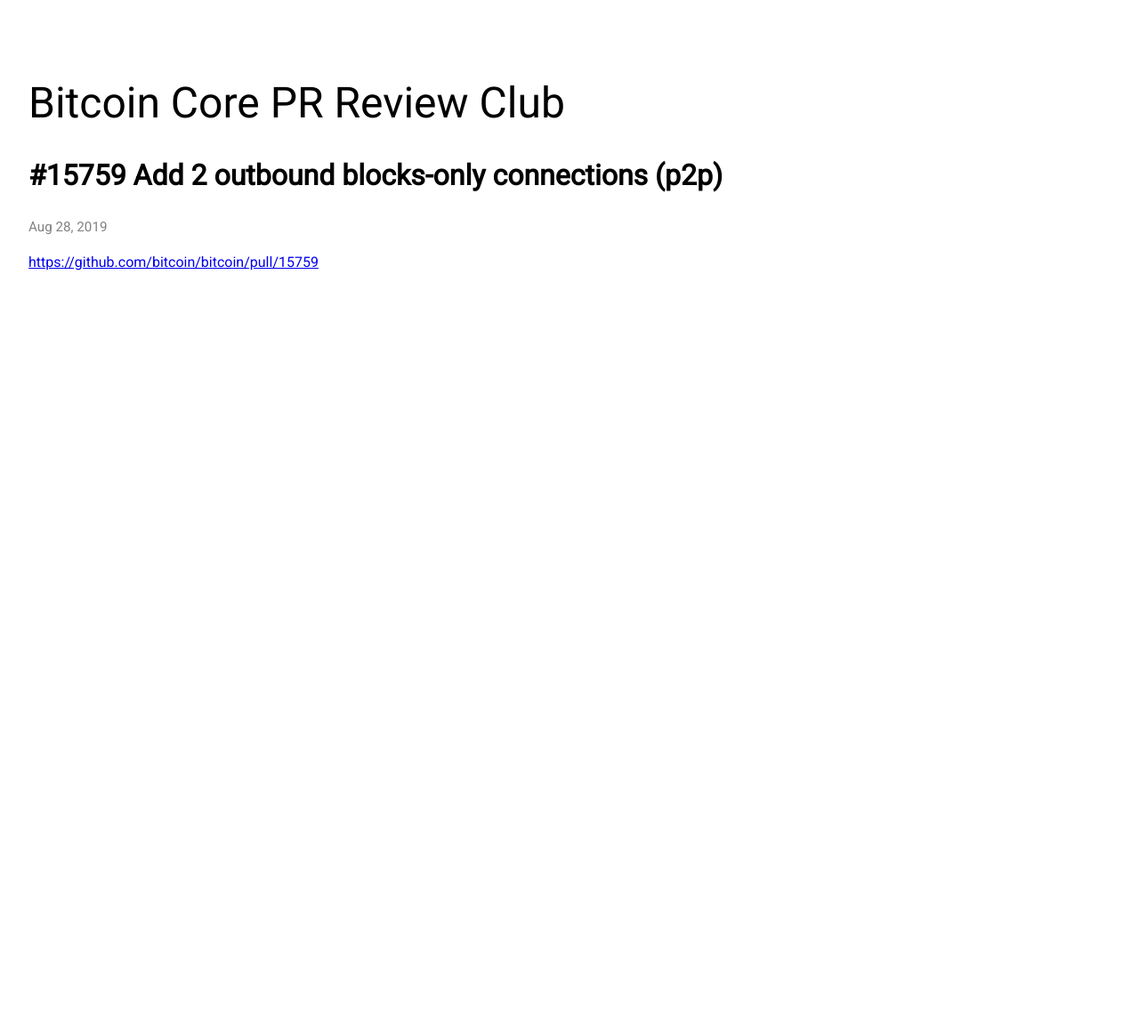
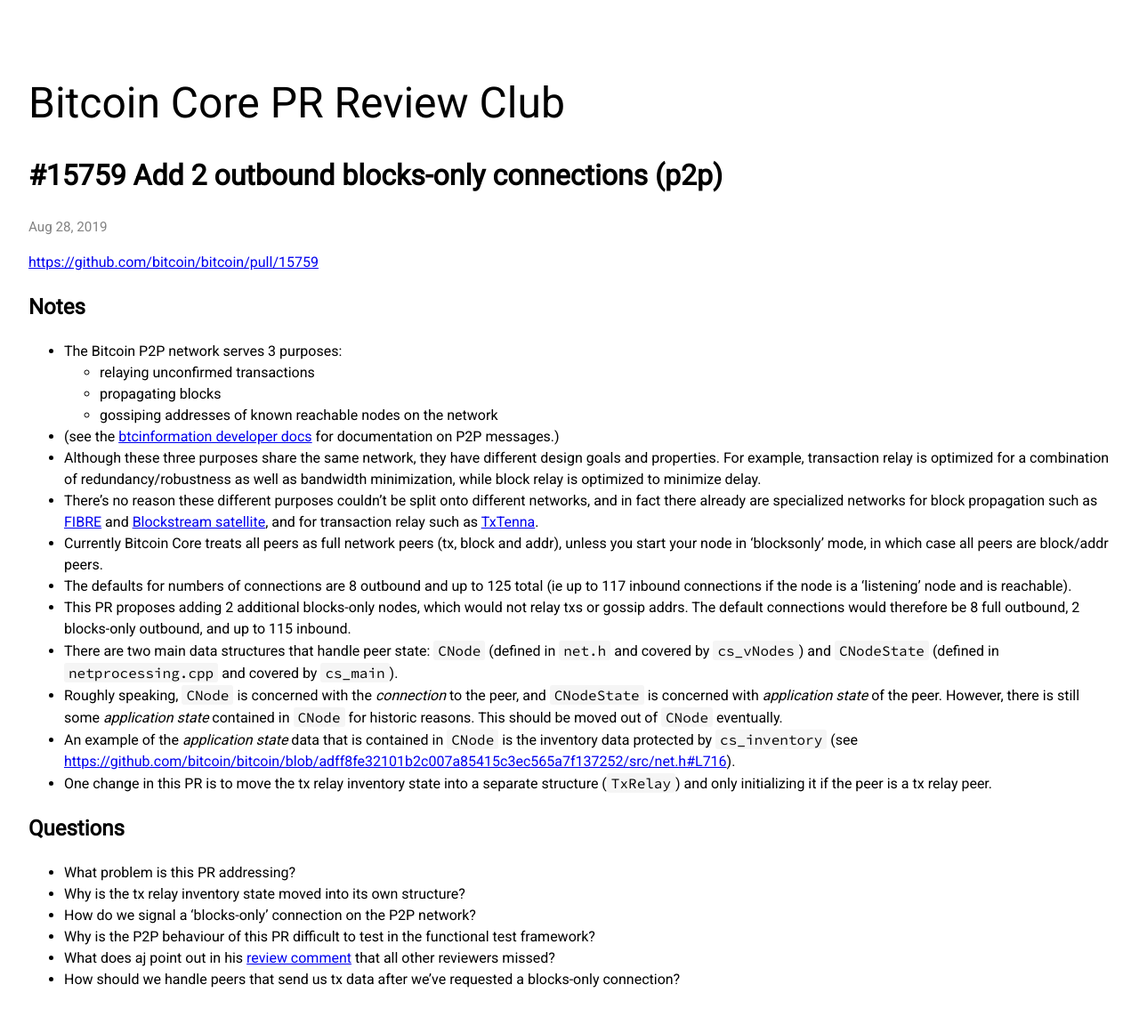
Before and after one commit to bitcoin-core-review-club/website, a Jekyll site: the page built from _posts/2019-08-28-#15759.md, in a window 1280 px wide. Shown: the whole page at 89% size. Built offline with Jekyll 4.4.1, drawn with Linux system fonts in a browser that asks for light colours; nearby versions of some CDN libraries; before the commit the page ends 900 px from its top, so only the background shows below that.

Commit message:
Add notes and questions for n15759

```diff
--- a/_posts/2019-08-28-#15759.md
+++ b/_posts/2019-08-28-#15759.md
@@ -4,3 +4,29 @@
 ---
 
 [https://github.com/bitcoin/bitcoin/pull/15759](https://github.com/bitcoin/bitcoin/pull/15759)
+
+## Notes
+
+- The Bitcoin P2P network serves 3 purposes:
+  - relaying unconfirmed transactions
+  - propagating blocks
+  - gossiping addresses of known reachable nodes on the network
+- (see the [btcinformation developer docs](https://btcinformation.org/en/developer-reference#p2p-network) for documentation on P2P messages.)
+- Although these three purposes share the same network, they have different design goals and properties. For example, transaction relay is optimized for a combination of redundancy/robustness as well as bandwidth minimization, while block relay is optimized to minimize delay.
+- There's no reason these different purposes couldn't be split onto different networks, and in fact there already are specialized networks for block propagation such as [FIBRE](http://bitcoinfibre.org/) and [Blockstream satellite](https://blockstream.com/satellite/), and for transaction relay such as [TxTenna](https://txtenna.com/).
+- Currently Bitcoin Core treats all peers as full network peers (tx, block and addr), unless you start your node in 'blocksonly' mode, in which case all peers are block/addr peers.
+- The defaults for numbers of connections are 8 outbound and up to 125 total (ie up to 117 inbound connections if the node is a 'listening' node and is reachable).
+- This PR proposes adding 2 additional blocks-only nodes, which would not relay txs or gossip addrs. The default connections would therefore be 8 full outbound, 2 blocks-only outbound, and up to 115 inbound.
+- There are two main data structures that handle peer state: `CNode` (defined in `net.h` and covered by `cs_vNodes`) and `CNodeState` (defined in `netprocessing.cpp` and covered by `cs_main`).
+- Roughly speaking, `CNode` is concerned with the _connection_ to the peer, and `CNodeState` is concerned with _application state_ of the peer. However, there is still some _application state_ contained in `CNode` for historic reasons. This should be moved out of `CNode` eventually.
+- An example of the _application state_ data that is contained in `CNode` is the inventory data protected by `cs_inventory` (see [https://github.com/bitcoin/bitcoin/blob/adff8fe32101b2c007a85415c3ec565a7f137252/src/net.h#L716](https://github.com/bitcoin/bitcoin/blob/adff8fe32101b2c007a85415c3ec565a7f137252/src/net.h#L716)).
+- One change in this PR is to move the tx relay inventory state into a separate structure (`TxRelay`) and only initializing it if the peer is a tx relay peer.
+
+## Questions
+
+- What problem is this PR addressing?
+- Why is the tx relay inventory state moved into its own structure?
+- How do we signal a 'blocks-only' connection on the P2P network?
+- Why is the P2P behaviour of this PR difficult to test in the functional test framework?
+- What does aj point out in his [review comment](https://github.com/bitcoin/bitcoin/pull/15759#pullrequestreview-276960566) that all other reviewers missed?
+- How should we handle peers that send us tx data after we've requested a blocks-only connection?
```
